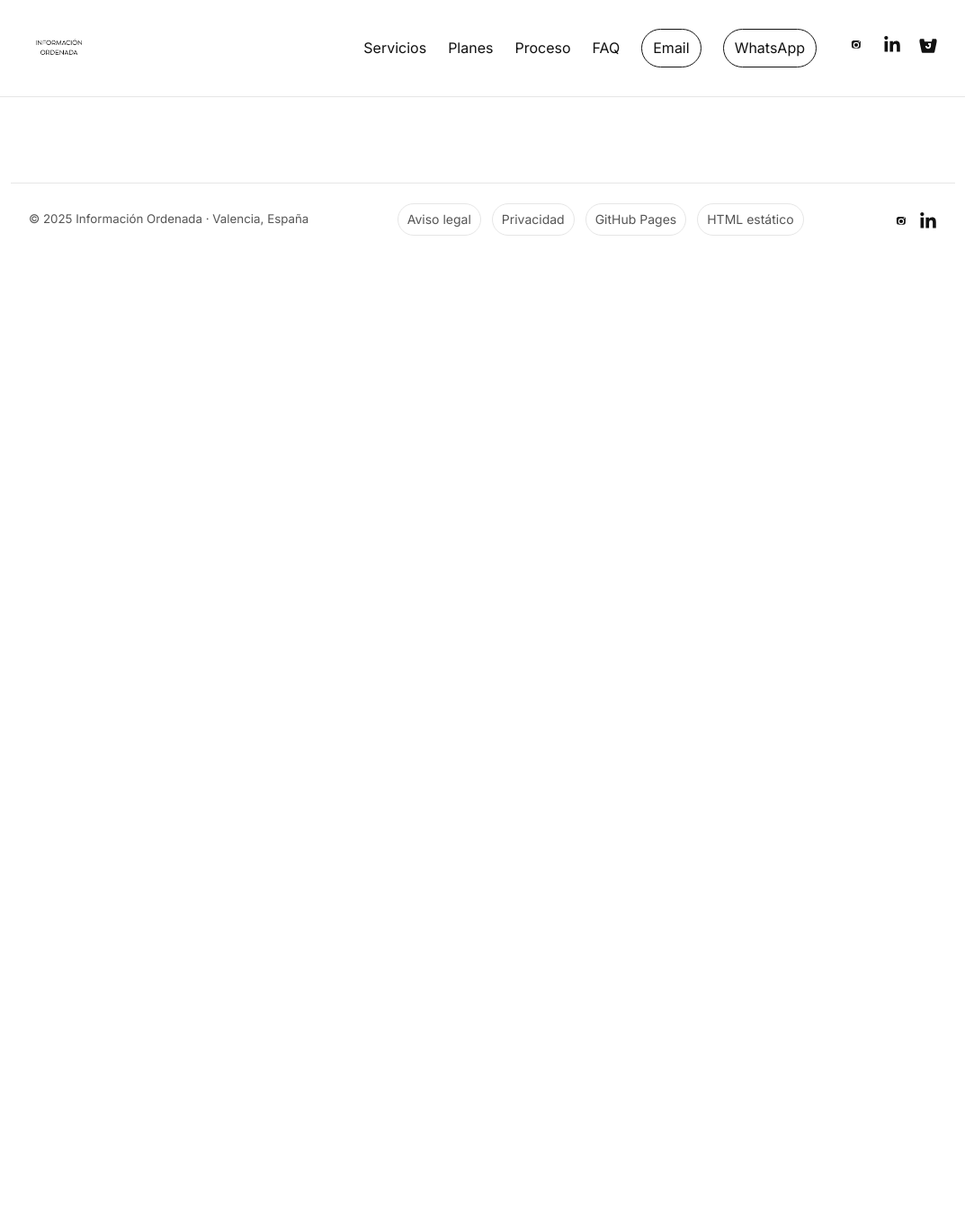
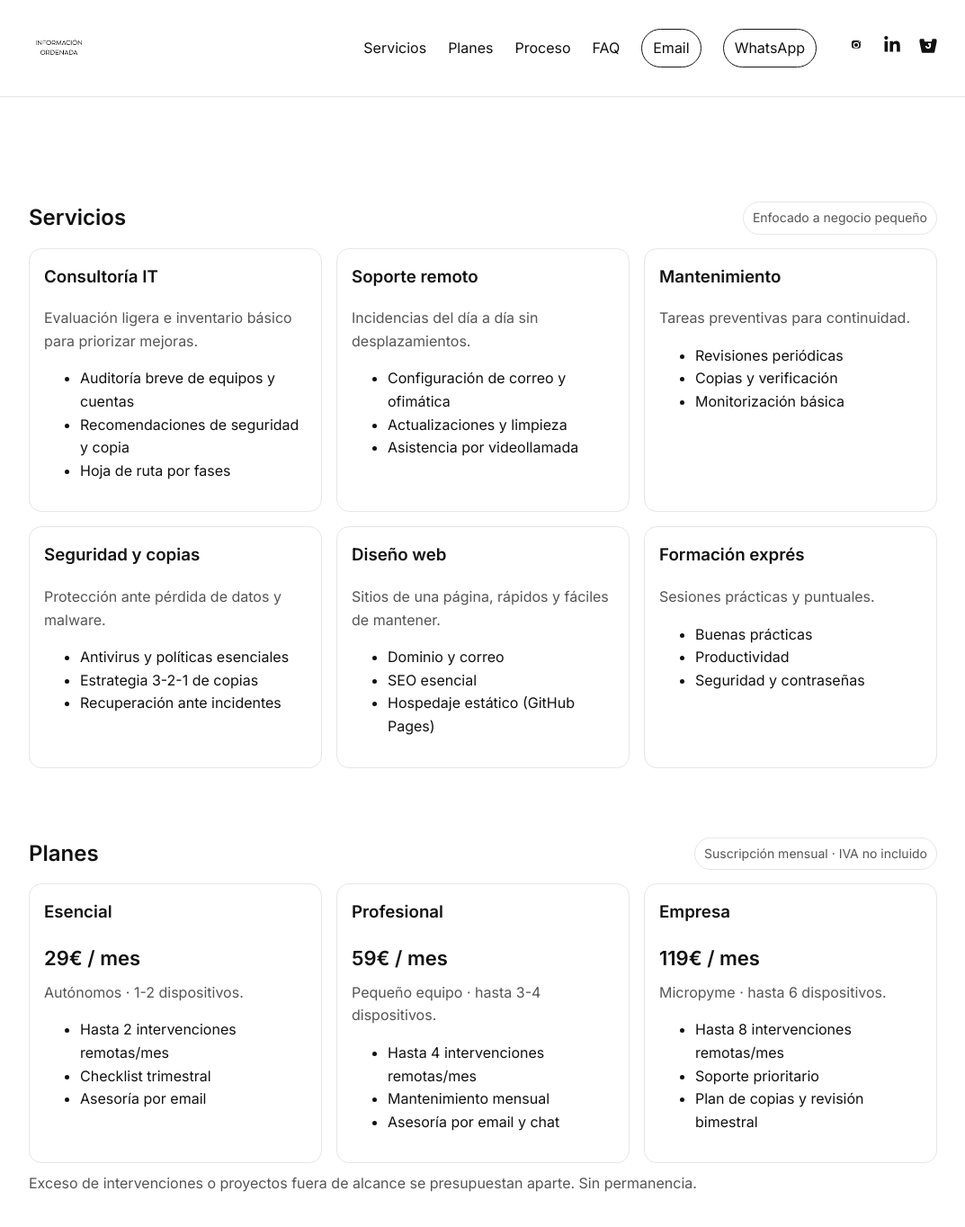
Before and after one commit to alexos-es/io, a Jekyll site: the page built from index.html, in a window 1280 px wide and 1400 px high, scrolled down 270 px. Shown: the top 1364 px of the window at 90% size, without its empty margins (103-1176 px from the left). Built offline with Jekyll 4.4.1, drawn with Linux system fonts in a browser that asks for light colours; before the commit the page ends 900 px from its top, so only the background shows below that; some of the changed text lies outside the part shown.

Commit message:
Add service, plans, process, FAQ, and contact sections
Expanded index.html with detailed sections for services, subscription plans, process overview, frequently asked questions, and a call-to-action contact area. These additions provide comprehensive information for potential clients and improve the structure and clarity of the landing page.

```diff
--- a/index.html
+++ b/index.html
@@ -2,6 +2,7 @@
 title: Información Ordenada · Consultoría y soporte técnico
 layout: default
 ---
+
 <section class="hero container" id="inicio">
   <h1>Información Ordenada<br/>Soporte y consultoría IT sin ruido.</h1>
   <p>Servicios informáticos claros para autónomos y pymes: diagnóstico, soporte remoto, mantenimiento, seguridad y sitios web de una página. Comunicación directa y presupuestos sencillos.</p>
@@ -11,3 +12,149 @@ layout: default
     <div class="item">Texto claro</div>
   </div>
 </section>
+
+<section id="servicios">
+  <div class="container">
+    <div class="section-title">
+      <h2>Servicios</h2>
+      <span class="pill">Enfocado a negocio pequeño</span>
+    </div>
+    <div class="grid cols-3">
+      <article class="card">
+        <h3>Consultoría IT</h3>
+        <p class="desc">Evaluación ligera e inventario básico para priorizar mejoras.</p>
+        <ul class="clean">
+          <li>Auditoría breve de equipos y cuentas</li>
+          <li>Recomendaciones de seguridad y copia</li>
+          <li>Hoja de ruta por fases</li>
+        </ul>
+      </article>
+      <article class="card">
+        <h3>Soporte remoto</h3>
+        <p class="desc">Incidencias del día a día sin desplazamientos.</p>
+        <ul class="clean">
+          <li>Configuración de correo y ofimática</li>
+          <li>Actualizaciones y limpieza</li>
+          <li>Asistencia por videollamada</li>
+        </ul>
+      </article>
+      <article class="card">
+        <h3>Mantenimiento</h3>
+        <p class="desc">Tareas preventivas para continuidad.</p>
+        <ul class="clean">
+          <li>Revisiones periódicas</li>
+          <li>Copias y verificación</li>
+          <li>Monitorización básica</li>
+        </ul>
+      </article>
+      <article class="card">
+        <h3>Seguridad y copias</h3>
+        <p class="desc">Protección ante pérdida de datos y malware.</p>
+        <ul class="clean">
+          <li>Antivirus y políticas esenciales</li>
+          <li>Estrategia 3-2-1 de copias</li>
+          <li>Recuperación ante incidentes</li>
+        </ul>
+      </article>
+      <article class="card">
+        <h3>Diseño web</h3>
+        <p class="desc">Sitios de una página, rápidos y fáciles de mantener.</p>
+        <ul class="clean">
+          <li>Dominio y correo</li>
+          <li>SEO esencial</li>
+          <li>Hospedaje estático (GitHub Pages)</li>
+        </ul>
+      </article>
+      <article class="card">
+        <h3>Formación exprés</h3>
+        <p class="desc">Sesiones prácticas y puntuales.</p>
+        <ul class="clean">
+          <li>Buenas prácticas</li>
+          <li>Productividad</li>
+          <li>Seguridad y contraseñas</li>
+        </ul>
+      </article>
+    </div>
+  </div>
+</section>
+
+<section id="planes">
+  <div class="container">
+    <div class="section-title">
+      <h2>Planes</h2>
+      <span class="pill">Suscripción mensual · IVA no incluido</span>
+    </div>
+    <div class="grid cols-3">
+      <article class="card">
+        <h3>Esencial</h3>
+        <div class="price">29€ / mes</div>
+        <p class="desc">Autónomos · 1-2 dispositivos.</p>
+        <ul class="clean">
+          <li>Hasta 2 intervenciones remotas/mes</li>
+          <li>Checklist trimestral</li>
+          <li>Asesoría por email</li>
+        </ul>
+      </article>
+      <article class="card">
+        <h3>Profesional</h3>
+        <div class="price">59€ / mes</div>
+        <p class="desc">Pequeño equipo · hasta 3-4 dispositivos.</p>
+        <ul class="clean">
+          <li>Hasta 4 intervenciones remotas/mes</li>
+          <li>Mantenimiento mensual</li>
+          <li>Asesoría por email y chat</li>
+        </ul>
+      </article>
+      <article class="card">
+        <h3>Empresa</h3>
+        <div class="price">119€ / mes</div>
+        <p class="desc">Micropyme · hasta 6 dispositivos.</p>
+        <ul class="clean">
+          <li>Hasta 8 intervenciones remotas/mes</li>
+          <li>Soporte prioritario</li>
+          <li>Plan de copias y revisión bimestral</li>
+        </ul>
+      </article>
+    </div>
+    <p class="desc" style="margin-top:10px">Exceso de intervenciones o proyectos fuera de alcance se presupuestan aparte. Sin permanencia.</p>
+  </div>
+</section>
+
+<section id="proceso">
+  <div class="container">
+    <div class="section-title"><h2>Proceso</h2><span class="pill">Transparente y breve</span></div>
+    <div class="grid cols-3">
+      <article class="card"><h3>1 · Llamada breve</h3><p class="desc">Entiendo la situación y el alcance.</p></article>
+      <article class="card"><h3>2 · Diagnóstico</h3><p class="desc">Inventario ligero y prioridades claras.</p></article>
+      <article class="card"><h3>3 · Ejecución</h3><p class="desc">Soporte y mejoras con entregables simples.</p></article>
+    </div>
+  </div>
+</section>
+
+<section id="faq">
+  <div class="container">
+    <div class="section-title"><h2>FAQ</h2><span class="pill">Respuestas breves</span></div>
+    <dl>
+      <dt><strong>¿El servicio es presencial?</strong></dt>
+      <dd class="desc">Principalmente remoto. Si se requiere, se valora desplazamiento y coste.</dd>
+      <dt><strong>¿Hay permanencia?</strong></dt>
+      <dd class="desc">No. Baja cuando quieras.</dd>
+      <dt><strong>¿Facturación?</strong></dt>
+      <dd class="desc">Mensual o por proyecto. Presupuesto antes de empezar.</dd>
+    </dl>
+  </div>
+</section>
+
+<section class="cta" id="contacto">
+  <div class="container">
+    <h2>¿Hablamos?</h2>
+    <p class="desc">Escribe y preparo una propuesta clara.</p>
+    <p style="display:flex;gap:10px;justify-content:center;flex-wrap:wrap">
+      <a class="btn" href="mailto:hola@informacionordenada.es">hola@informacionordenada.es</a>
+      <a class="btn" href="https://wa.me/34684784784?text=Hola%20Información%20Ordenada,%20quisiera%20hacer%20una%20consulta" target="_blank" rel="noopener" aria-label="Contactar por WhatsApp">Contactar por WhatsApp</a>
+    </p>
+    <p style="margin-top:18px">
+      <img src="{{ '/whatsapp_contact_qr.png' | relative_url }}" alt="QR WhatsApp Información Ordenada" width="140" height="140" loading="lazy" />
+    </p>
+  </div>
+</section>
```
